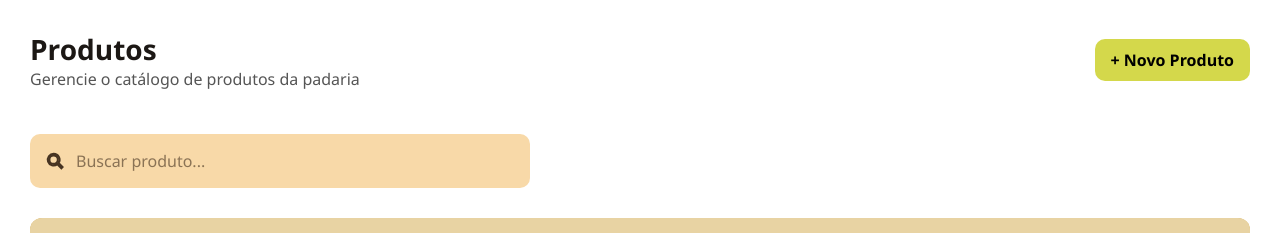
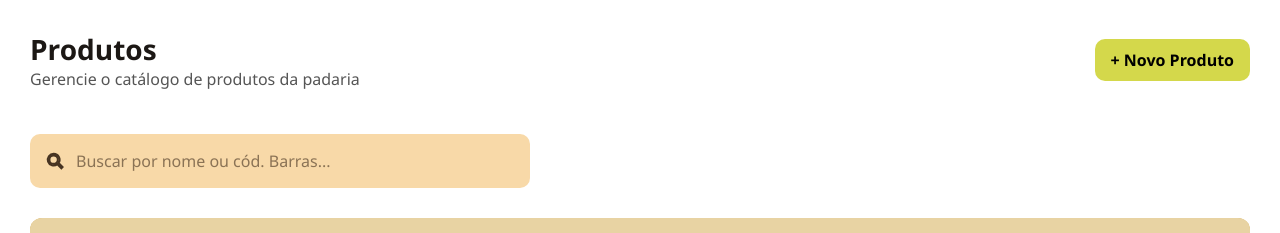
Before and after one commit to opedroasa/paofresquim-frontend, a React (Vite) app: page /produto in a window 1280 px wide. Shown: the top 233 px of the page. Built offline with nearby package versions, Linux system fonts and the light colour scheme.

Commit message:
chore: add pesquisa por cod.barras

```diff
--- a/src/pages/produto.jsx
+++ b/src/pages/produto.jsx
@@ -210,7 +210,9 @@ export default function Produtos() {
   };
 
   const produtosFiltrados = produtos.filter((p) =>
-    p.nome.toLowerCase().includes(busca.toLowerCase())
+    p.nome.toLowerCase().includes(busca.toLowerCase()) ||
+    p.codigoBarras.toLowerCase().includes(busca.toLowerCase())
+
   );
 
   return (
@@ -237,7 +239,7 @@ export default function Produtos() {
 
       <input
         type="text"
-        placeholder="Buscar produto..."
+        placeholder="Buscar por nome ou cód. Barras..."
         className="input-busca"
         value={busca}
         onChange={(e) => setBusca(e.target.value)}
```
